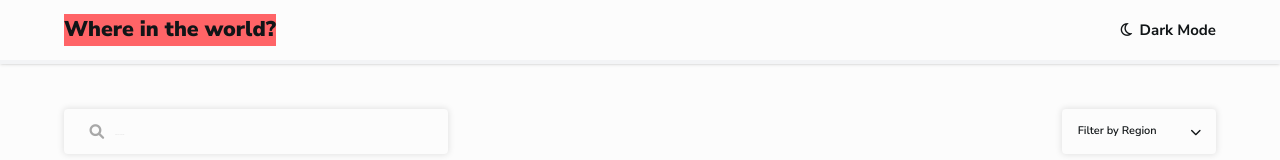
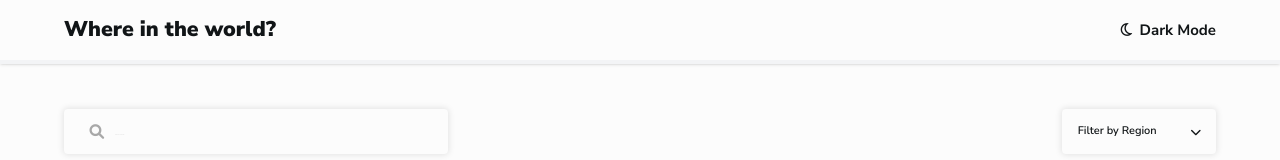
Before and after one commit to ParthaDey5/rest-countries-api-with-color-theme-switcher-master, a React (Vite) app: page / in a window 1280 px wide. Shown: the top 160 px of the page. Built offline with nearby package versions, Linux system fonts and the light colour scheme; a web font is replaced by a local one.

Commit message:
Update Navbar.jsx

```diff
--- a/src/Navbar.jsx
+++ b/src/Navbar.jsx
@@ -18,7 +18,7 @@ function Navbar() {
           darkMode ? "Blue950 border-[#202c36]" : "Grey50 border-gray-100"
         }`}
       >
-        <h2 className="nunito-sans-900 bg-red-400">Where in the world?</h2>
+        <h2 className="nunito-sans-900">Where in the world?</h2>
         <button
           className="cursor-pointer flex items-center justify-center sm:gap-[0.4dvw] gap-[1dvw]"
           onClick={toggleDarkMode}
```
